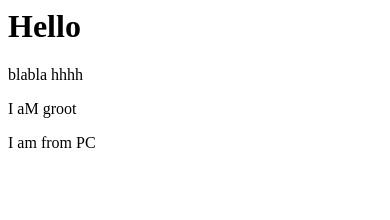
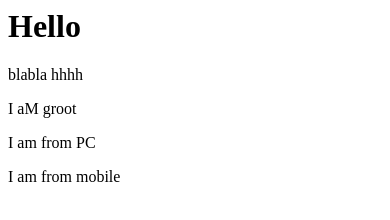
Before and after one commit to Marufhossain112/new_app, a plain HTML site: page index.html in a window 390 px wide. Drawn offline with Linux system fonts and the light colour scheme.

Commit message:
I am from mobile....

```diff
--- a/index.html
+++ b/index.html
@@ -2,3 +2,4 @@
 blabla hhhh
 <p>I aM groot</p>
 <p>I am from PC</p>
+<p>I am from mobile</p>
```
